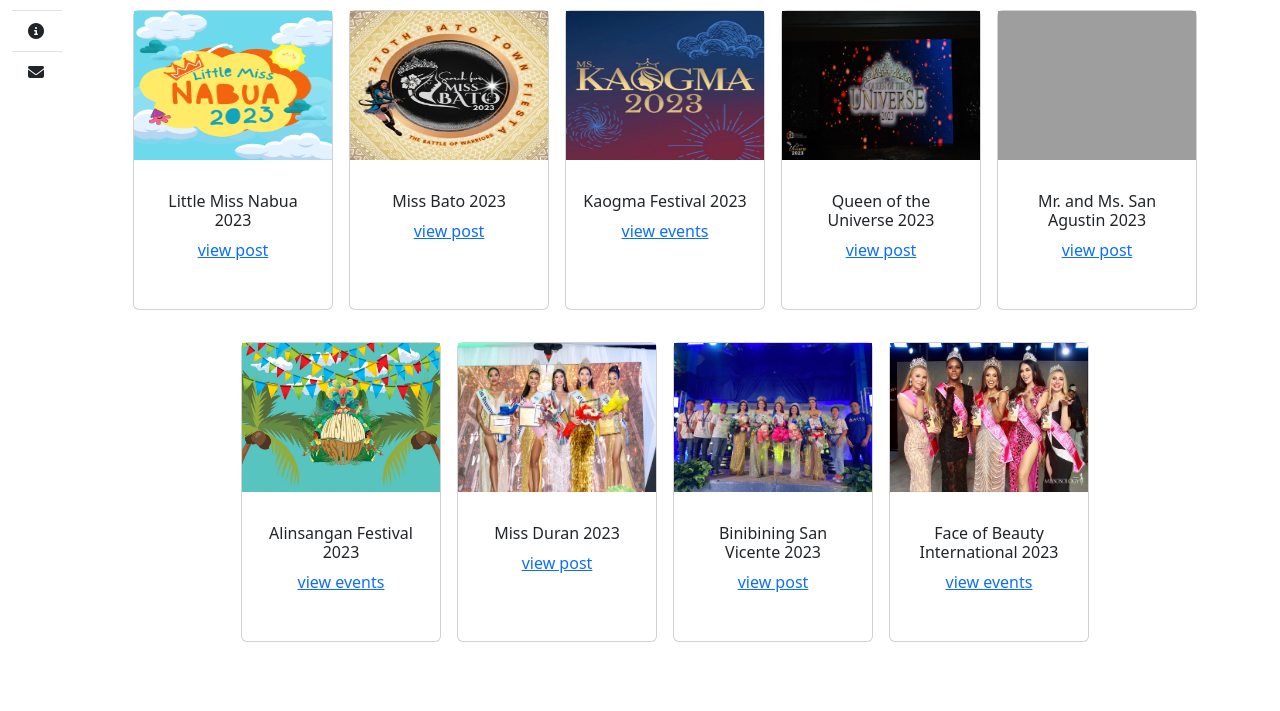
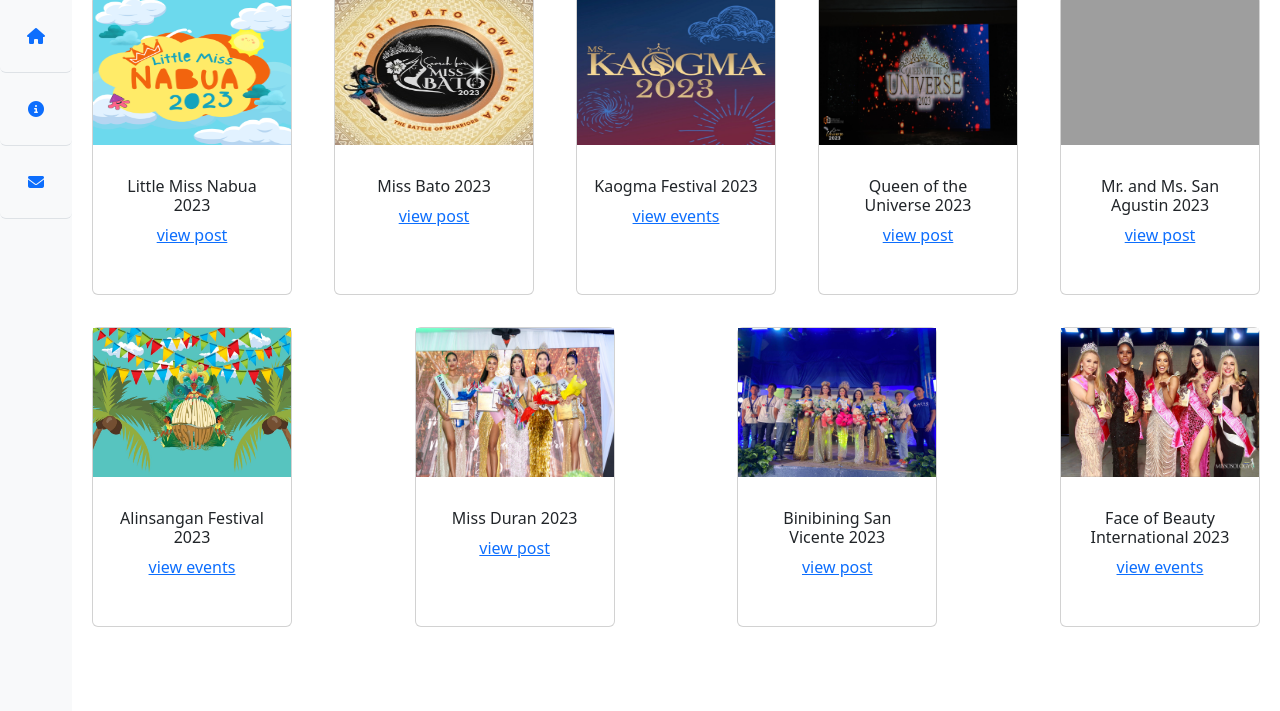
Before and after one commit to jisibil/tab-events, a plain HTML site: page index.html in a window 1280 px wide. Shown: the part 89-800 px from the top of the page. Drawn offline with Linux system fonts and the light colour scheme; grey boxes are pictures that could not be loaded.

Commit message:
adjust sidebar for index.html

```diff
--- a/index.html
+++ b/index.html
@@ -9,32 +9,36 @@
     <title>tab-events</title>
 </head>
 <body>
-<div class="container-fluid">
-<div class="row">
-    <div class="d-flex" id="wrapper">
-        <div class="border-right" id="sidebar-wrapper">
-            <div class="sidebar-heading">
-                <a class="navbar-brand">
-                    <img src="img/logo.png" alt="logo" width="50" height="40">
+    <div class="d-flex">
+        <div class="d-flex flex-column flex-shrink-0 bg-light min-vh-100" style="width: 4.5rem;">
+            <!-- Sidebar content -->
+    <div class="d-flex flex-column flex-shrink-0 bg-light min-vh-100" style="width: 4.5rem;">
+        <div class="d-block p-3 link-dark text-decoration-none">
+           <img src="img/logo.png" style="width: 100%; height: auto;" alt="Logo">
+        </div>
+
+    <ul class="nav nav-pills nav-flush flex-column mb-auto text-center">
+        <li class="nav-item">
+            <a href="index.html" class="nav-link py-4 border-bottom" aria-current="page" data-bs-toggle="tooltip" data-bs-placement="right" data-bs-original-title="Home">
+                <i class="fa-solid fa-house"></i>
             </a>
-            <div class="sidebar-button list-group list-group-flush" style="margin-top: 70%;">
-                <div class="list-group list-group-flush my-lg-4">
-                    <a href="index.html" class="list-group-item list-group-item-action">
-                        <i class="fa-solid fa-house"></i> <!-- Font Awesome icon for Home -->
+        </li>
+        <li>
+            <a href="about.html" class="nav-link py-4 border-bottom" data-bs-toggle="tooltip" data-bs-placement="right" data-bs-original-title="About">
+              <i class="fas fa-info-circle"></i>
             </a>
-                    <a href="about.html" class="list-group-item list-group-item-action">
-                        <i class="fas fa-info-circle"></i> <!-- Font Awesome icon for About -->
+        </li>
+        <li>
+            <a href="contact.html" class="nav-link py-4 border-bottom" data-bs-toggle="tooltip" data-bs-placement="right" data-bs-original-title="Contact">
+              <i class="fas fa-envelope"></i>
             </a>
-                    <a href="contact.html" class="list-group-item list-group-item-action">
-                        <i class="fas fa-envelope"></i> <!-- Font Awesome icon for Contact -->
-                    </a>
+        </li>
+    </ul>
   </div>
 </div>
-            </div>
-        </div>
-        <div id="page-content-wrapper">
+<div id="page-content-wrapper" class="d-flex flex-wrap justify-content-center align-items-center">
     <div class="container-fluid">
-            <div clas="card" style="display: flex; flex-wrap: wrap; justify-content: center; align-items: center; margin-top: 7%;">
+        <div class="d-flex flex-wrap justify-content-between">
             <div class="card mx-2 my-3" style="width: 200px; height: 300px;">
             <img src="img/littlemissnabua2023.jpg" style="width: 100%; height: 50%;">
             <div class="card-body text-center my-3">
@@ -102,8 +106,6 @@
     </div>
 </div>
 </div>
-    </div>
-</div>
 
     <script src="dist/bootstrap.bundle.min.js"></script>
     <script src="dist/main.js"></script>
```
Lines whose indentation alone changed are shown as unchanged.
